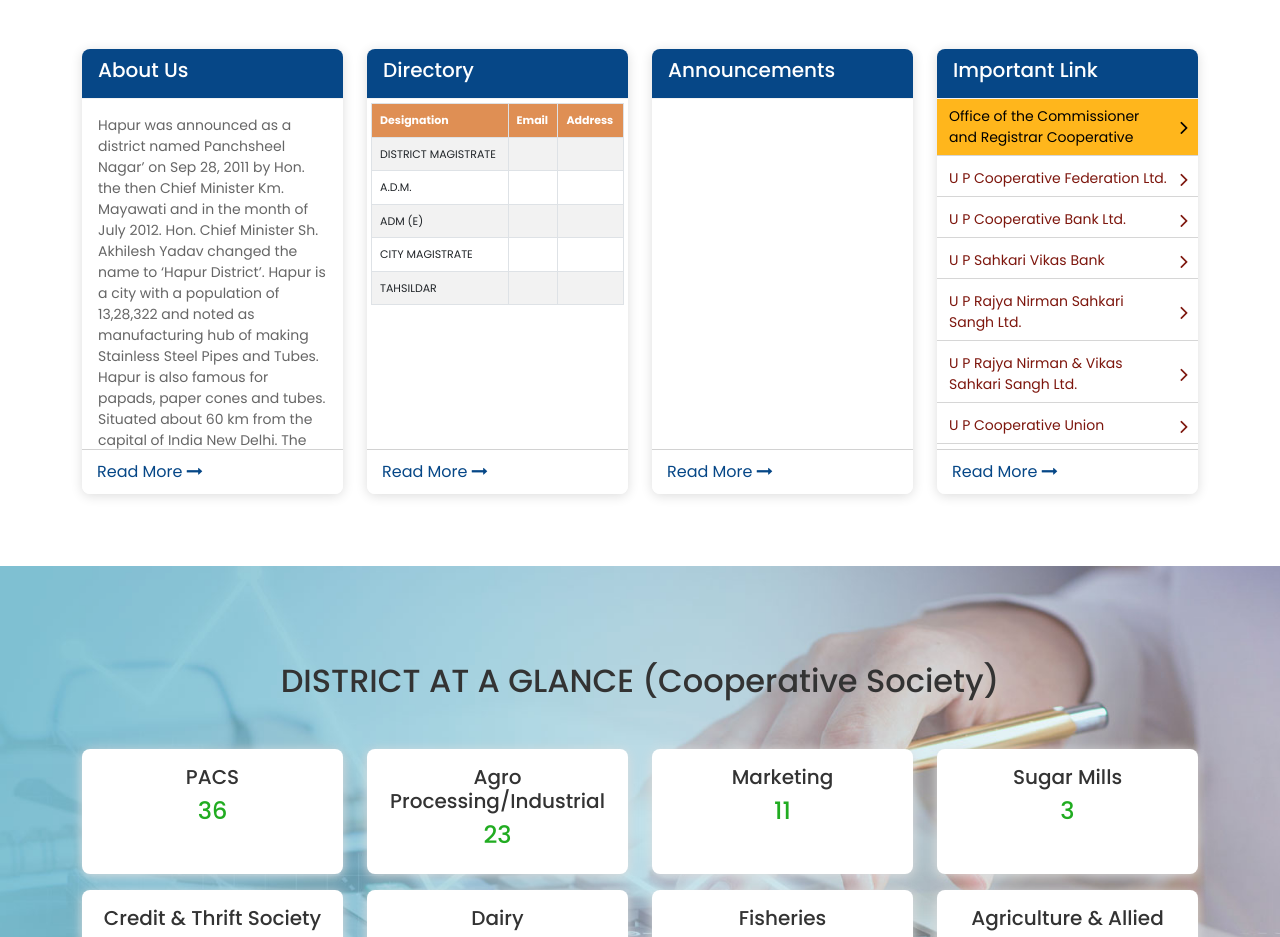
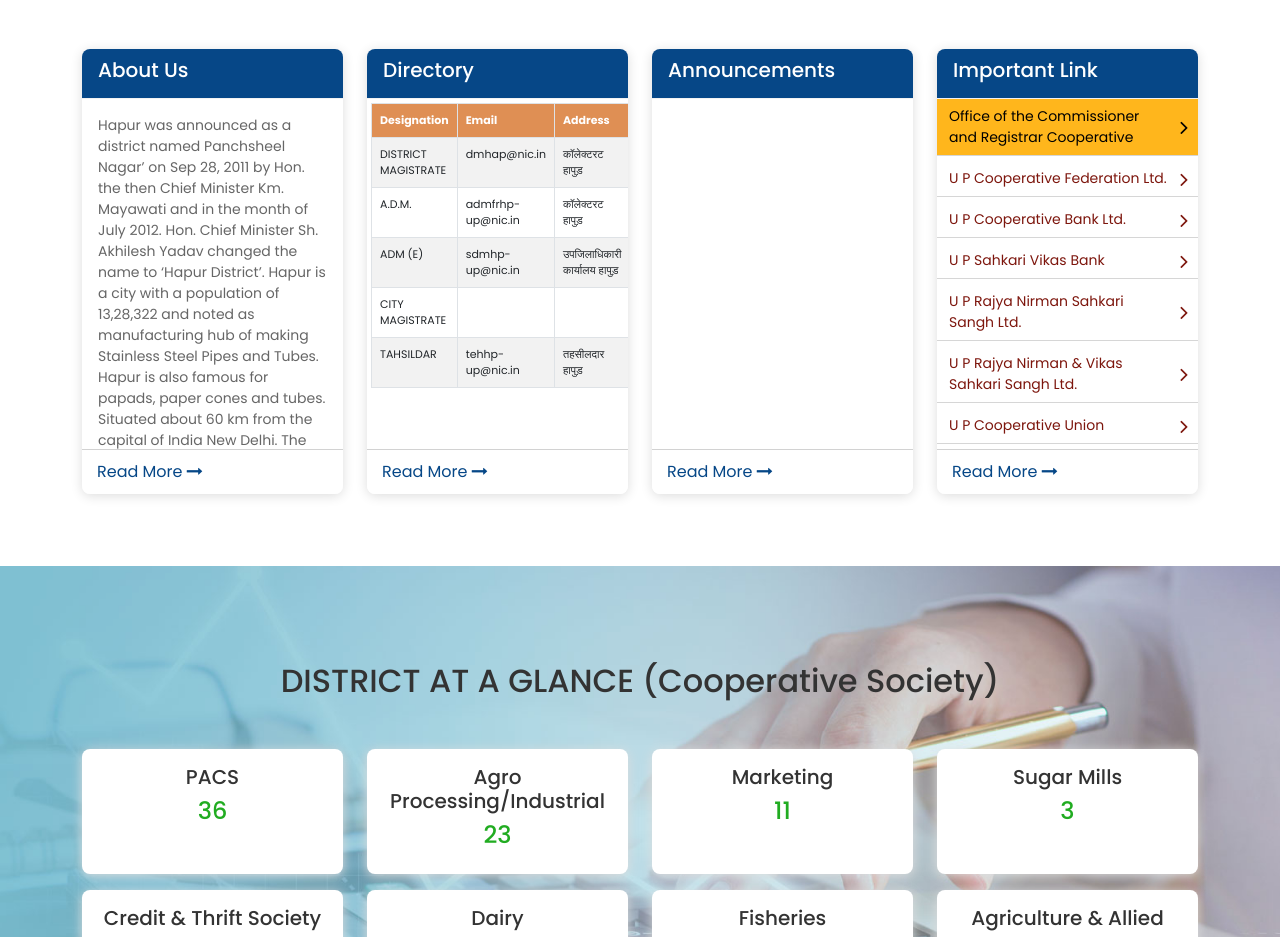
Before and after one commit to shivam-2701/Hapur-sahkarita, a plain HTML site: page index.html in a window 1280 px wide. Shown: the part 840-1777 px from the top of the page. Drawn offline with Linux system fonts and the light colour scheme.

Commit message:
Fixed home table

```diff
--- a/index.html
+++ b/index.html
@@ -467,18 +467,18 @@
                 <tbody>
                   <tr>
                     <td>DISTRICT MAGISTRATE</td>
-                    <td></td>
-                    <td></td>
+                    <td>dmhap@nic.in</td>
+                    <td>कॉलेक्टरट हापुड़</td>
                   </tr>
                   <tr>
                     <td>A.D.M.</td>
-                    <td></td>
-                    <td></td>
+                    <td>admfrhp-up@nic.in</td>
+                    <td>कॉलेक्टरट हापुड़</td>
                   </tr>
                   <tr>
                     <td>ADM (E)</td>
-                    <td></td>
-                    <td></td>
+                    <td>sdmhp-up@nic.in</td>
+                    <td>उपजिलाधिकारी कार्यालय हापुड़</td>
                   </tr>
                   <tr>
                     <td>CITY MAGISTRATE</td>
@@ -487,14 +487,16 @@
                   </tr>
                   <tr>
                     <td>TAHSILDAR</td>
-                    <td></td>
-                    <td></td>
+                    <td>tehhp-up@nic.in</td>
+                    <td>तहसीलदार हापुड़</td>
                   </tr>
                 </tbody>
               </table>
             </div>
             <div class="card-footer">
-              <a href="#!">Read More <i class="fa fa-long-arrow-right"></i></a>
+              <a href="Directory.html"
+                >Read More <i class="fa fa-long-arrow-right"></i
+              ></a>
             </div>
           </div>
         </div>
```
Also changed, not shown: images/achievement1.jpg (added), images/achievement2.jpg (added), images/structure-pyramid.jpg (added), images/yojna-chart.jpg (added).
